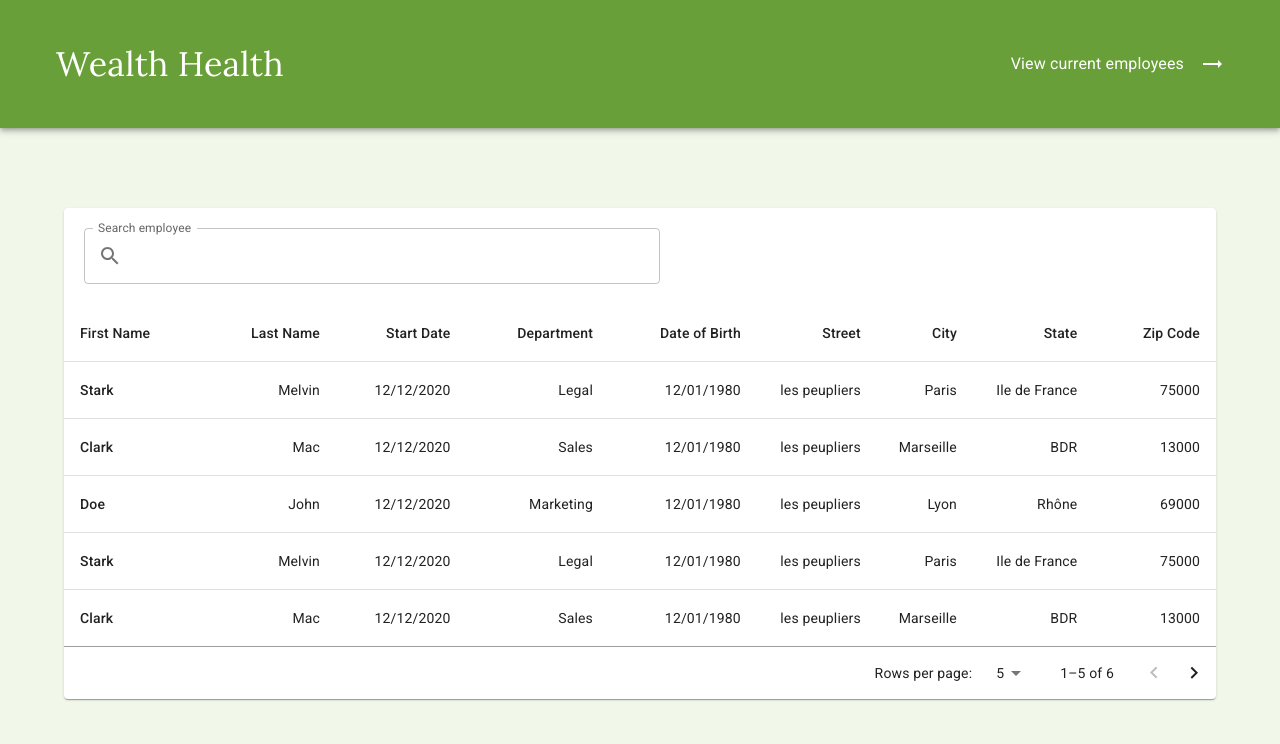
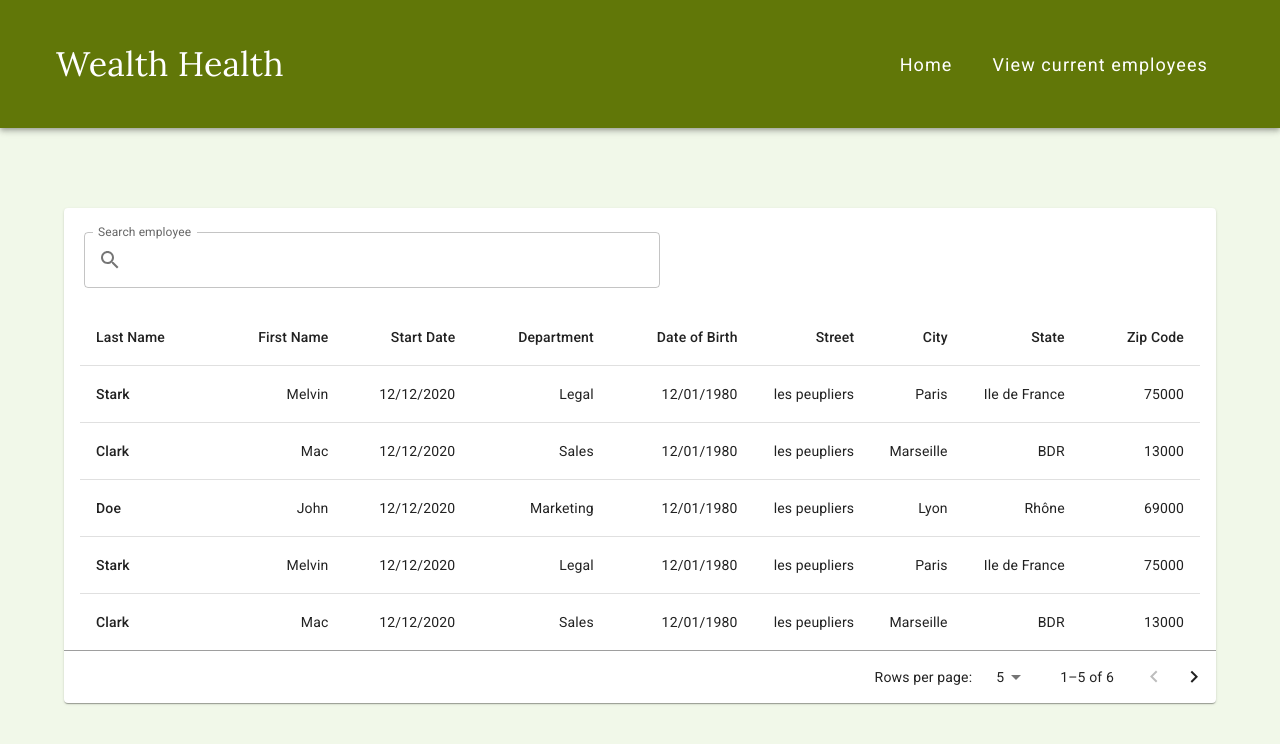
Before and after one commit to Mika-dev13/wealth_health, a React (Create React App) app: page /table in a window 1280 px wide. Shown: the top 744 px of the page. Built offline with nearby package versions, Linux system fonts and the light colour scheme.

Commit message:
modification des couleurs

```diff
--- a/src/app.css
+++ b/src/app.css
@@ -6,13 +6,9 @@
 .link {
   text-decoration: none;
   color: white;
+  transition: 0.3s ease-in-out;
 }
 
-.link {
-  display: flex;
-  align-items: center;
-  transition: 0.3s ease-in-out;
+.link:hover {
+  color: hsl(72, 87%, 35%);
 }
-.link:hover {
-  color: rgb(246, 254, 8);
-}
--- a/src/components/EmployeeTable.js
+++ b/src/components/EmployeeTable.js
@@ -122,10 +122,11 @@ function EmployeeTable() {
           sx={{
             margin: '20px',
             width: '50%',
+            marginTop: 3,
           }}
           onChange={handleSearch}
         />
-        <TableContainer>
+        <TableContainer sx={{ paddingLeft: 2, paddingRight: 2 }}>
           <Table sx={{ minWidth: 650 }} aria-label="simple table">
             <EmployeeTableHead
               //   numSelected={selected.length}
--- a/src/components/EmployeeTableHead.js
+++ b/src/components/EmployeeTableHead.js
@@ -10,16 +10,16 @@ import { visuallyHidden } from '@mui/utils'
 
 const headCells = [
   {
-    id: 'firstName',
+    id: 'lastName',
     numeric: false,
     disablePadding: true,
-    label: 'First Name',
+    label: 'Last Name',
   },
   {
-    id: 'lastName',
+    id: 'firstName',
     numeric: true,
     disablePadding: false,
-    label: 'Last Name',
+    label: 'First Name',
   },
   {
     id: 'startDate',
@@ -84,7 +84,7 @@ function EmployeeTableHead(props) {
         {headCells.map((headCell) => (
           <TableCell
             key={headCell.id}
-            align={headCell.id === 'firstName' ? 'left' : 'right'}
+            align={headCell.id === 'lastName' ? 'left' : 'right'}
           >
             <TableSortLabel
               active={orderBy === headCell.id}
--- a/src/components/Header.js
+++ b/src/components/Header.js
@@ -1,12 +1,11 @@
 import React from 'react'
 import { Link } from 'react-router-dom'
 import { Typography, Box, AppBar, Toolbar } from '@mui/material'
-import TrendingFlatIcon from '@mui/icons-material/TrendingFlat'
 
 const Header = () => {
   return (
     <div>
-      <Box sx={{ flexGrow: 1 }}>
+      <Box sx={{ flexGrow: 1, backgroundColor: '#FFF' }}>
         <AppBar position="static" sx={{ p: 4 }}>
           <Toolbar component="nav">
             <Typography component="h1" variant="h4" sx={{ flexGrow: 1 }}>
@@ -20,9 +19,15 @@ const Header = () => {
                 alignItems: 'center',
               }}
             >
+              <Link className="link" to="/">
+                <Typography mr={5} sx={{ letterSpacing: 1.1, fontSize: 18 }}>
+                  Home
+                </Typography>
+              </Link>
               <Link className="link" to="/table">
-                <Typography mr={2}>View current employees</Typography>
-                <TrendingFlatIcon />
+                <Typography mr={2} sx={{ letterSpacing: 1.1, fontSize: 18 }}>
+                  View current employees
+                </Typography>
               </Link>
             </Box>
           </Toolbar>
--- a/src/pages/Home.js
+++ b/src/pages/Home.js
@@ -57,7 +57,7 @@ function Home() {
       }}
     >
       <form onSubmit={handleSubmit}>
-        <Typography align="center" variant="h4" component="h2" mb={5} mt={3}>
+        <Typography align="center" variant="h5" component="h2" mb={5} mt={3}>
           Create Employee
         </Typography>
         <Box
--- a/src/theme/Theme.js
+++ b/src/theme/Theme.js
@@ -1,17 +1,20 @@
-import { lightGreen } from '@mui/material/colors'
+// import { lightGreen } from '@mui/material/colors'
 import { createTheme } from '@mui/material'
 
 export const wealthTheme = createTheme({
   palette: {
     primary: {
-      main: lightGreen[700],
-      light: lightGreen[400],
-      dark: lightGreen[800],
+      main: 'hsl(72, 87%, 25%)',
+      light: 'hsl(72, 87%, 35%)',
+      dark: 'hsl(72, 87%, 20%)',
     },
   },
   typography: {
     h4: {
       fontFamily: '"Lora", serif',
     },
+    h5: {
+      fontFamily: '"Lora", serif',
+    },
   },
 })
```
